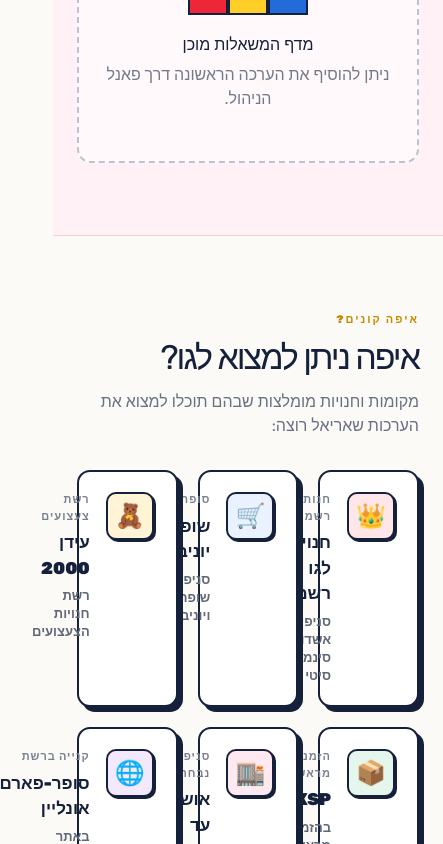
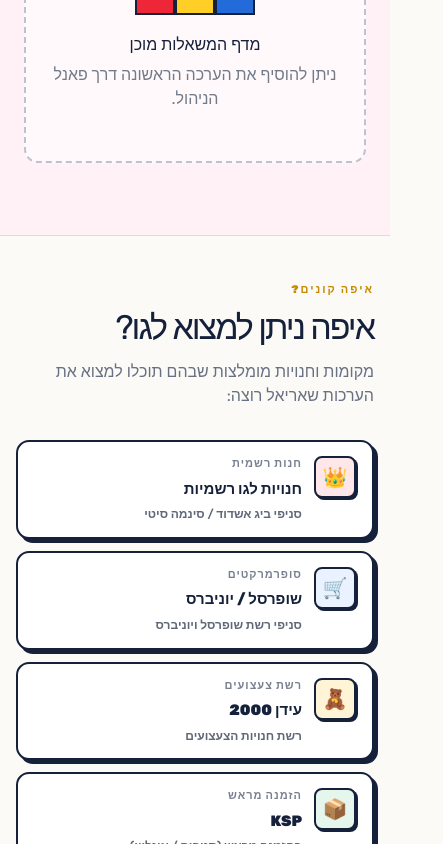
Before and after one commit to itaylevy/lego-wishlist, a Next.js app: page / in a window 390 px wide. Shown: the part 1156-2000 px from the top of the page, 443 px wide, since content can reach past the window. Built offline with nearby package versions, Linux system fonts and the light colour scheme; no server answers; the database is empty.

Commit message:
Optimize store section layout for mobile phones

```diff
--- a/src/app/globals.css
+++ b/src/app/globals.css
@@ -93,8 +93,10 @@
 .login-page{min-height:100vh;display:grid;place-items:center;padding:24px;background:var(--yellow);background-image:radial-gradient(#d5a900 1.2px,transparent 1.2px);background-size:18px 18px}.login-card{width:100%;max-width:410px;padding:35px;border:3px solid var(--ink);border-radius:15px;background:#fff;box-shadow:9px 9px 0 var(--ink)}.login-card .brand{margin-bottom:32px}.login-card h1{margin:0 0 8px;font-size:31px;letter-spacing:-1px}.login-card>p{margin:0 0 23px;color:#6b7280;line-height:1.5}.login-card .field{margin-bottom:14px}.login-card .primary-button{width:100%}.back-link{display:block;margin-top:22px;text-align:center;font-size:12px;font-weight:800;color:#687083}
 
 @media (max-width:820px) {
-  .hero{grid-template-columns:1fr;min-height:570px;padding-top:60px;align-items:start}.hero h1{letter-spacing:-3px}.brick-scene{position:absolute;right:-30px;bottom:-45px;width:370px;opacity:.72}.search-section{margin-left:20px;margin-right:20px}.set-grid{grid-template-columns:repeat(2,minmax(0,1fr))}.section-heading{align-items:start}.add-form{grid-template-columns:1fr 150px}.add-form .primary-button{grid-column:1/-1}.admin-row{grid-template-columns:52px 1fr}.row-actions{grid-column:1/-1;justify-content:flex-end}
+  .hero{grid-template-columns:1fr;min-height:570px;padding-top:60px;align-items:start}.hero h1{letter-spacing:-2px}.brick-scene{position:absolute;right:-30px;bottom:-45px;width:370px;opacity:.72}.search-section{margin-left:20px;margin-right:20px}.set-grid{grid-template-columns:repeat(2,minmax(0,1fr))}.section-heading{align-items:start}.add-form{grid-template-columns:1fr 150px}.add-form .primary-button{grid-column:1/-1}.admin-row{grid-template-columns:52px 1fr}.row-actions{grid-column:1/-1;justify-content:flex-end}
+  .stores-section{padding:54px 20px 60px}.stores-grid{grid-template-columns:repeat(2,minmax(0,1fr));gap:16px}
 }
 @media (max-width:560px) {
   .site-header{height:75px}.admin-link{font-size:0}.admin-link span{font-size:18px}.hero{min-height:520px;padding-top:55px}.hero p{font-size:16px;max-width:90%}.brick-scene{transform:scale(.73);transform-origin:bottom right}.search-section{padding:22px 18px;margin-top:-30px}.search-section>div:first-child{display:block}.mini-label{margin-bottom:6px}.search-form{grid-template-columns:22px 1fr}.search-form button{grid-column:1/-1}.set-grid{grid-template-columns:1fr}.section-heading{display:block}.section-heading>p,.count-pill{margin-top:15px;display:inline-block}.collection-section{padding-top:58px;padding-bottom:72px}.add-form{grid-template-columns:1fr}.admin-header-inner{align-items:flex-start}.admin-header nav{flex-direction:column-reverse;align-items:flex-end}.admin-title h1{font-size:34px}
+  .stores-section{padding:40px 16px 48px}.stores-grid{grid-template-columns:1fr;gap:12px}.store-card{padding:14px 16px;gap:12px;box-shadow:4px 4px 0 var(--ink)}.store-icon{width:42px;height:42px;min-width:42px;font-size:20px;border-radius:8px}.store-info h3{font-size:15px}.store-info p{font-size:12px}
 }
```
